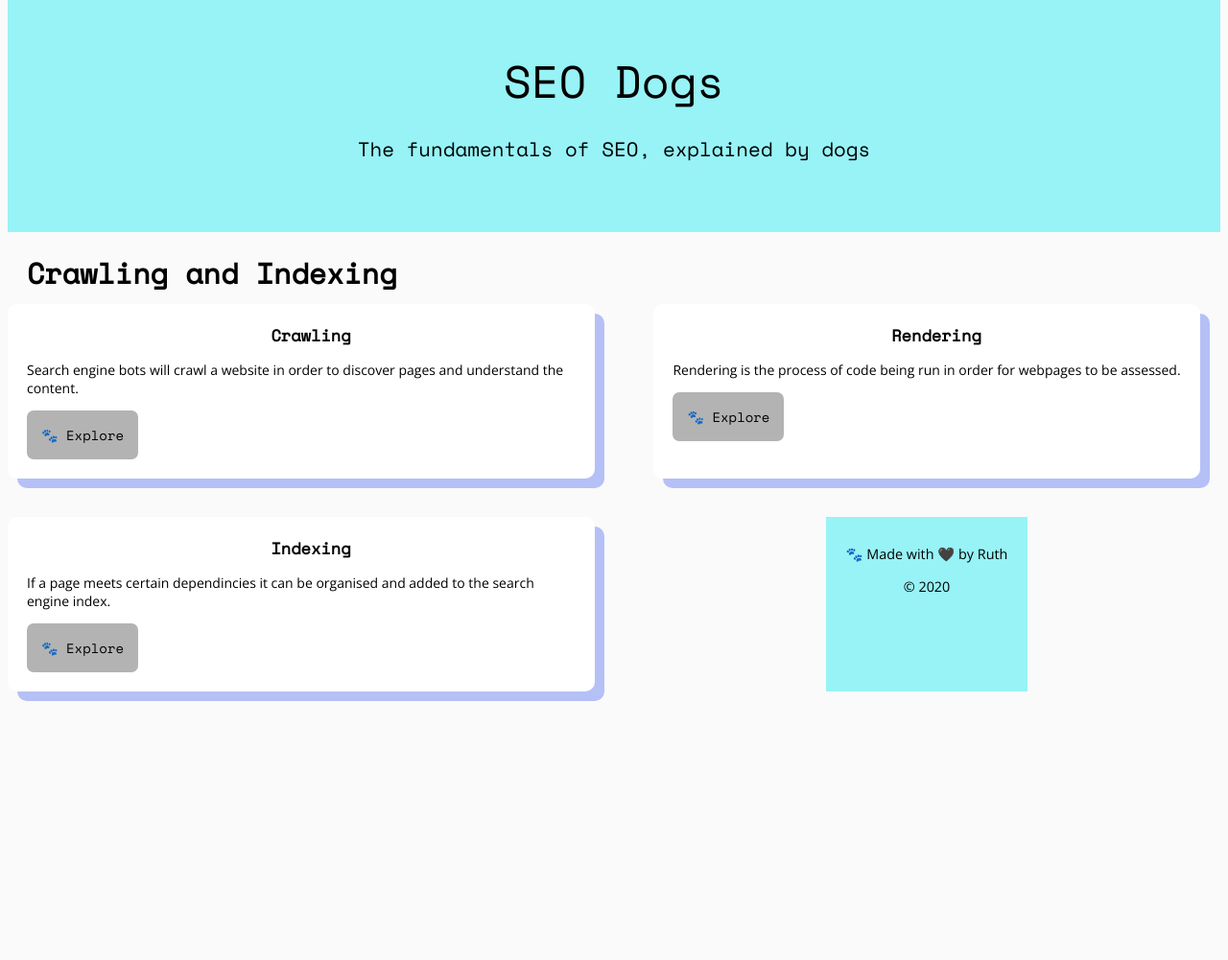
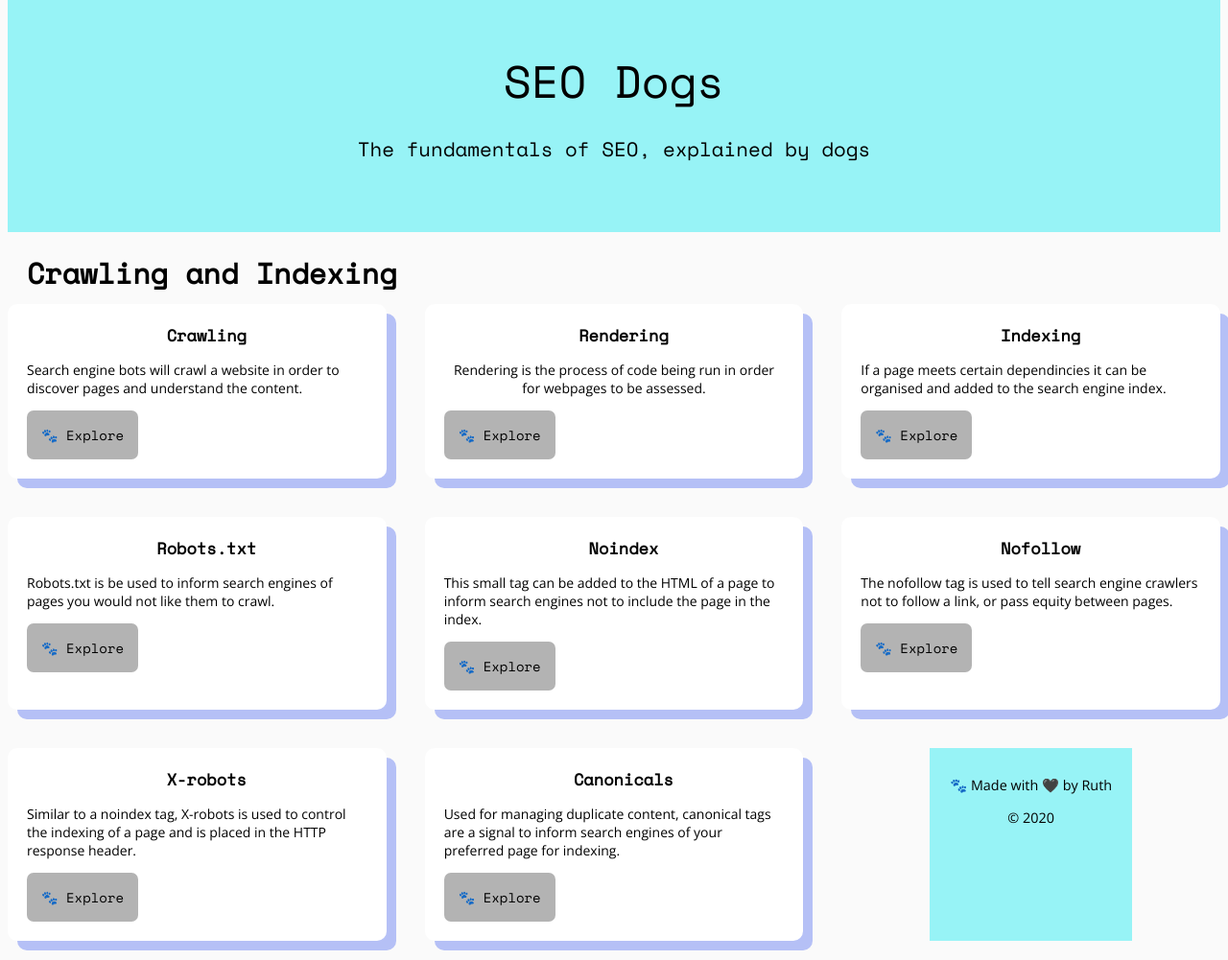
Before and after one commit to rvth/seo-dogs, a Flask app: page /crawling-and-indexing in a window 1280 px wide. Shown: the part 64-1065 px from the top of the page at 96% size. Before the commit the page ends 795 px from the top, so only its background shows below. Run offline with Flask 2, Linux system fonts and the light colour scheme.

Commit message:
indexing page

```diff
--- a/static/css/style.css
+++ b/static/css/style.css
@@ -174,8 +174,7 @@
   .cards_2 {
     display: -ms-grid;
     display: grid;
-    -ms-grid-columns: (1fr)[2];
-        grid-template-columns: repeat(2, 1fr);
+    grid-template-columns: repeat(auto-fill, minmax(370px, 1fr));
     grid-gap: 40px;
     justify-items: center;
     margin-bottom: 20px;
--- a/templates/crawling-and-indexing.html
+++ b/templates/crawling-and-indexing.html
@@ -45,6 +45,56 @@
         </div>
       </div>
 
+         <div class="card_2">
+        <header>
+          <h2>Robots.txt</h2>
+        </header>
+        <p>Robots.txt is be used to inform search engines of pages you would not like them to crawl.</p>
+        <div class="button_2">
+          <a href="#">&#128062; Explore</a>
+        </div>
+      </div>
+
+        <div class="card_2">
+        <header>
+          <h2>Noindex</h2>
+        </header>
+        <p>This small tag can be added to the HTML of a page to inform search engines not to include the page in the index.</p>
+        <div class="button_2">
+          <a href="#">&#128062; Explore</a>
+        </div>
+      </div>
+
+        <div class="card_2">
+        <header>
+          <h2>Nofollow</h2>
+        </header>
+        <p>The nofollow tag is used to tell search engine crawlers not to follow a link, or pass equity between pages.</p>
+        <div class="button_2">
+          <a href="#">&#128062; Explore</a>
+        </div>
+      </div>
+
+        <div class="card_2">
+        <header>
+          <h2>X-robots</h2>
+        </header>
+        <p>Similar to a noindex tag, X-robots is used to control the indexing of a page and is placed in the HTTP response header.</p>
+        <div class="button_2">
+          <a href="#">&#128062; Explore</a>
+        </div>
+      </div>
+
+        <div class="card_2">
+        <header>
+          <h2>Canonicals</h2>
+        </header>
+        <p>Used for managing duplicate content, canonical tags are a signal to inform search engines of your preferred page for indexing.</p>
+        <div class="button_2">
+          <a href="#">&#128062; Explore</a>
+        </div>
+      </div>
+
 <footer class="page_footer">
 <p>&#128062; Made with &#128420; by Ruth</p>
 <p>&#169; 2020</p>
```
